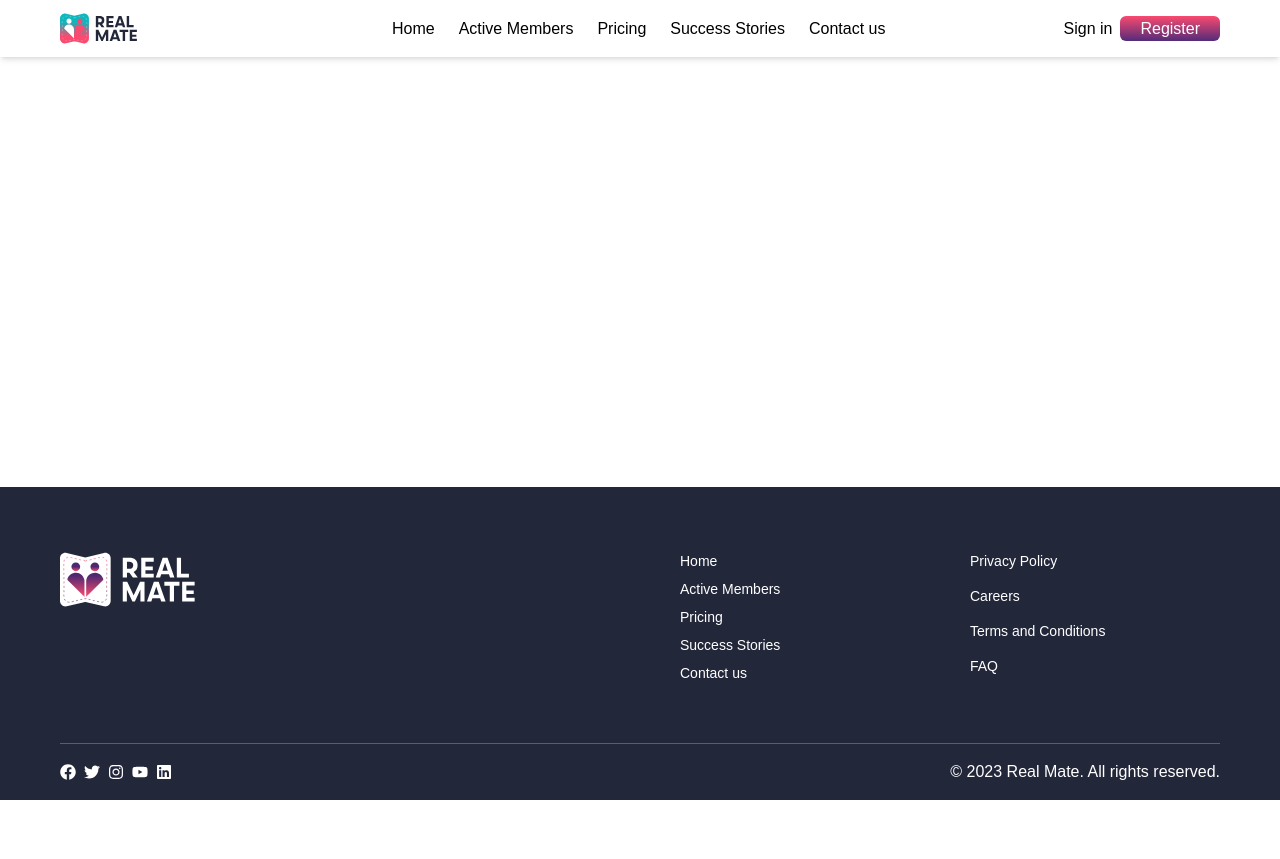
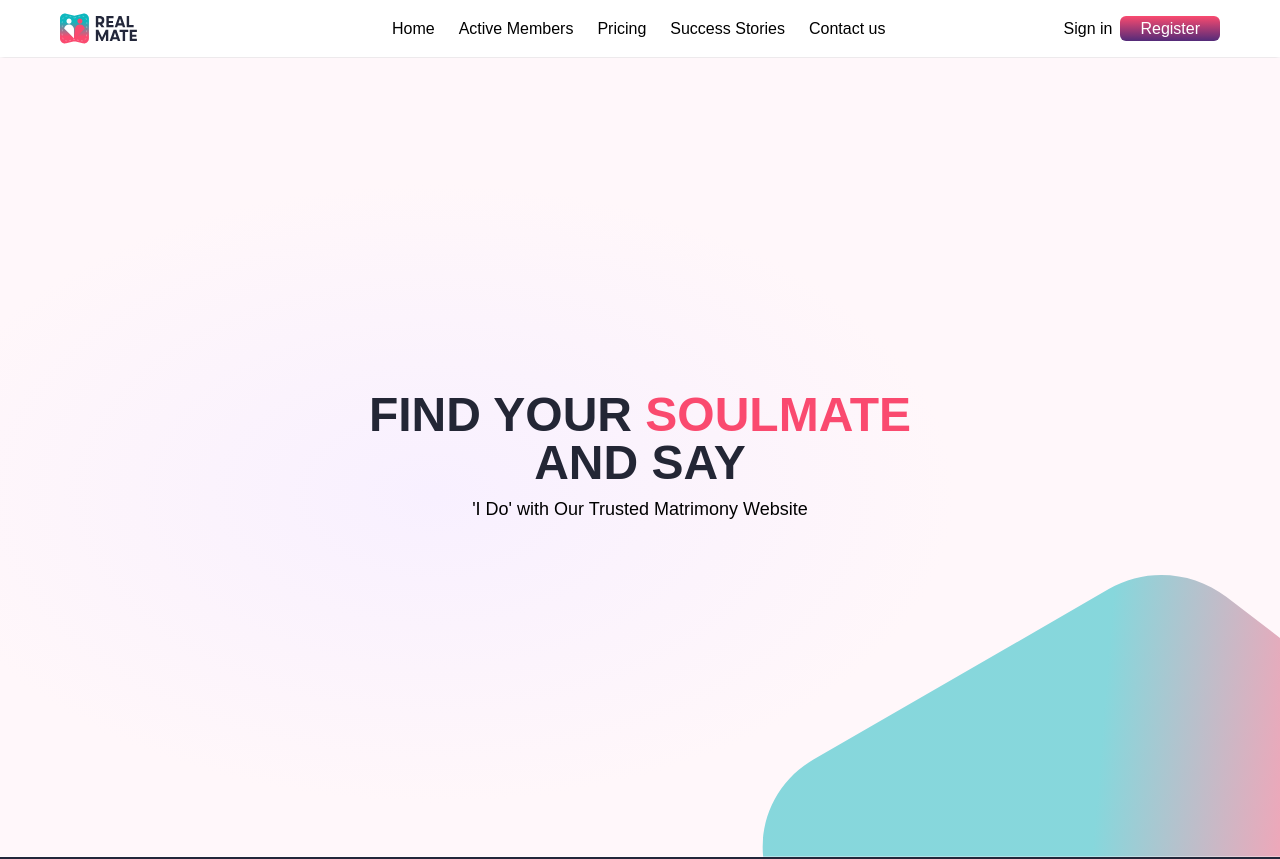
Before and after one commit to devvsakib/realmate, a Next.js app: page / in a window 1280 px wide. Shown: the top 859 px of the page. Before the commit the page ends 800 px from the top, so only its background shows below. Built offline with nearby package versions, Linux system fonts and the light colour scheme.

Commit message:
hero section added

```diff
--- /dev/null
+++ b/src/components/Banner/HeroSection.js
@@ -0,0 +1,26 @@
+import CommonLayout from "../Layouts/CommonLayout"
+
+const HeroSection = () => {
+    return (
+        <section className="bg-[] min-h-screen grid place-content-center"
+            style={{
+                backgroundImage: "url(/assets/bannerbg.svg)",
+                backgroundRepeat: "no-repeat",
+                backgroundSize: "cover",
+                backgroundPosition: "center"
+            }}
+        >
+            <CommonLayout>
+                <div className="grid justify-center items-center">
+                    <div className="text-center">
+                        <h3 className="text-secondary font-bold text-5xl uppercase">Find Your <span className="text-primary">Soulmate</span> <br /> and Say</h3>
+                        <p className="text-lg mt-2"> 'I Do' with Our Trusted Matrimony Website</p>
+                    </div>
+                    <div></div>
+                </div>
+            </CommonLayout>
+        </section>
+    )
+}
+
+export default HeroSection
--- a/src/pages/index.js
+++ b/src/pages/index.js
@@ -1,6 +1,11 @@
+import HeroSection from "@/components/Banner/HeroSection";
+
 export default function Home() {
     return (
-        <main className="flex flex-col items-center justify-between p-24">
-        </main>
+        <section>
+            <HeroSection />
+            {/* <main className="flex flex-col items-center justify-between p-24">
+            </main> */}
+        </section>
     )
 }
```
